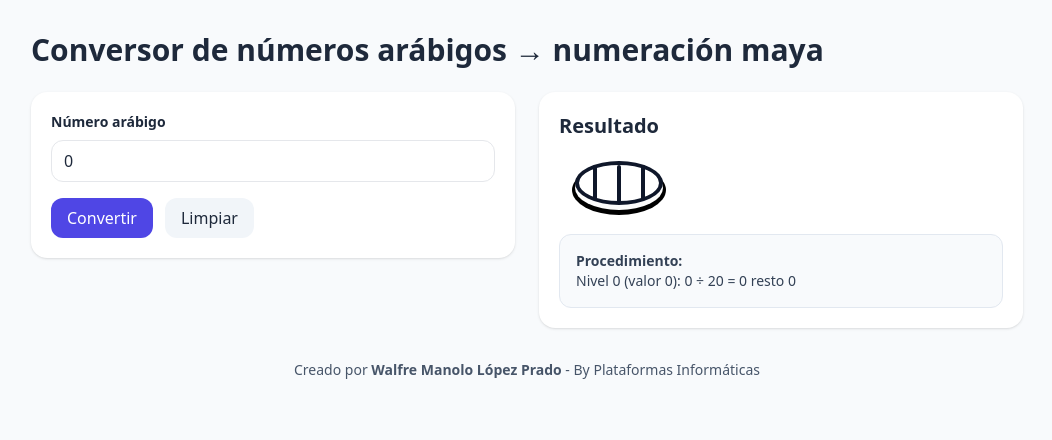
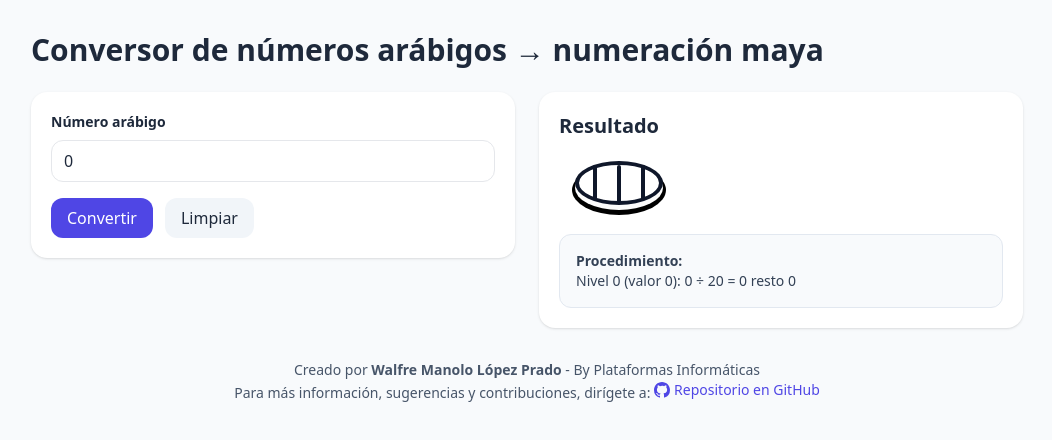
Before and after one commit to PlataformasInformaticas/MayanConvert, a plain HTML site: page index.html in a window 1280 px wide. Shown: the whole page, without its empty margins (113-1165 px from the left). Drawn offline with nearby package versions, Linux system fonts and the light colour scheme.

Commit message:
Update index.html

```diff
--- a/index.html
+++ b/index.html
@@ -67,6 +67,14 @@
     </section>
     <footer class="mt-8 text-center text-slate-600 text-sm">
         Creado por <strong>Walfre Manolo López Prado</strong> - By <a href="http://plataformasinformaticas.com/">Plataformas Informáticas</a>
+        <br />
+        Para más información, sugerencias y contribuciones, dirígete a:
+        <a href="https://github.com/PlataformasInformaticas/MayanConvert.git" class="text-indigo-600 inline-flex items-center gap-1" target="_blank">
+          <svg xmlns="http://www.w3.org/2000/svg" width="16" height="16" fill="currentColor" viewBox="0 0 16 16">
+            <path d="M8 0C3.58 0 0 3.58 0 8a8.001 8.001 0 005.47 7.59c.4.07.55-.17.55-.38 0-.19-.01-.82-.01-1.49-2.01.37-2.53-.49-2.69-.94-.09-.23-.48-.94-.82-1.13-.28-.15-.68-.52-.01-.53.63-.01 1.08.58 1.23.82.72 1.21 1.87.87 2.33.66.07-.52.28-.87.51-1.07-1.78-.2-3.64-.89-3.64-3.95 0-.87.31-1.59.82-2.15-.08-.2-.36-1.02.08-2.12 0 0 .67-.21 2.2.82a7.66 7.66 0 012-.27c.68 0 1.36.09 2 .27 1.53-1.04 2.2-.82 2.2-.82.44 1.1.16 1.92.08 2.12.51.56.82 1.27.82 2.15 0 3.07-1.87 3.75-3.65 3.95.29.25.54.73.54 1.48 0 1.07-.01 1.93-.01 2.2 0 .21.15.46.55.38A8.001 8.001 0 0016 8c0-4.42-3.58-8-8-8z"/>
+          </svg>
+          Repositorio en GitHub
+        </a>
     </footer>
   </div>
   <script>
```
